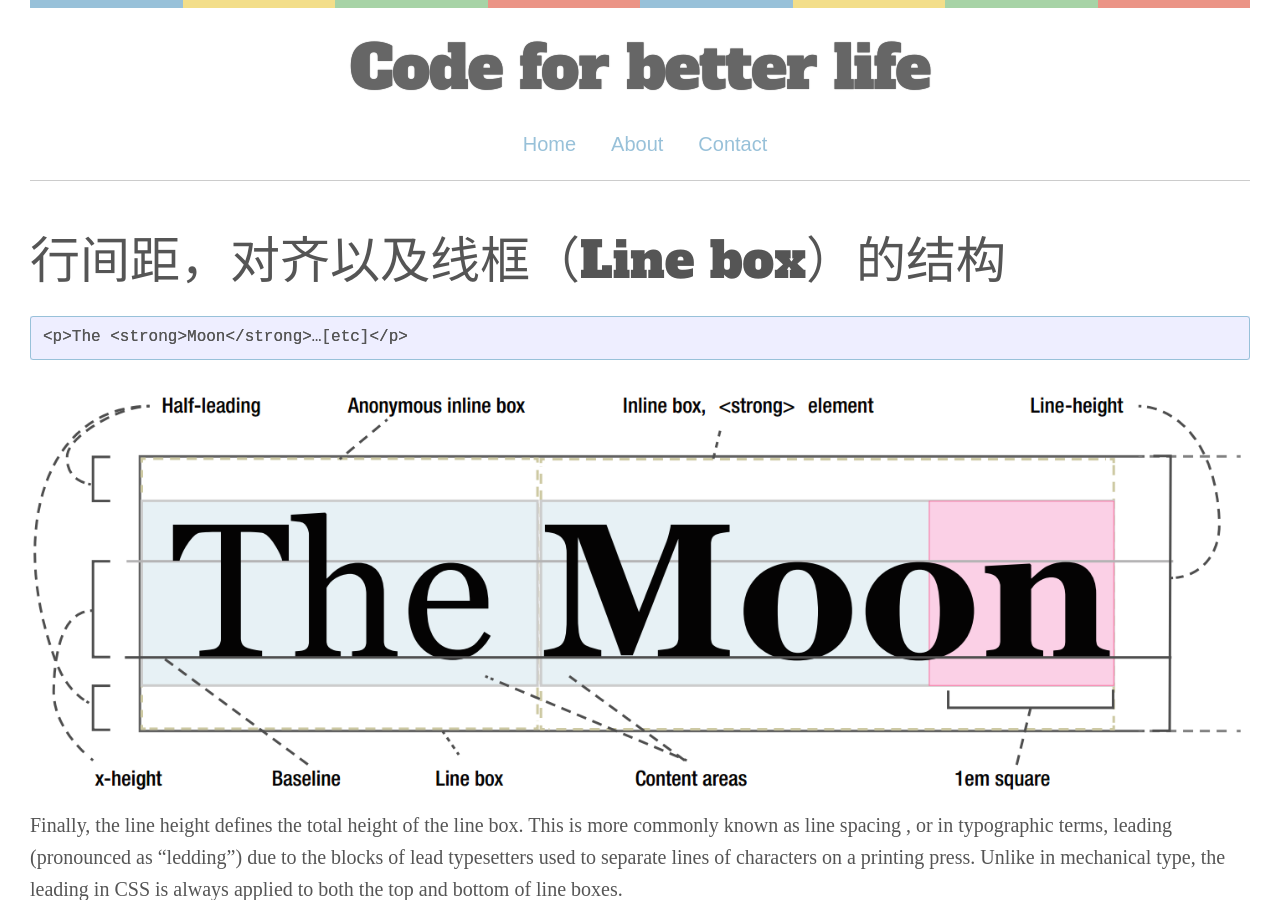
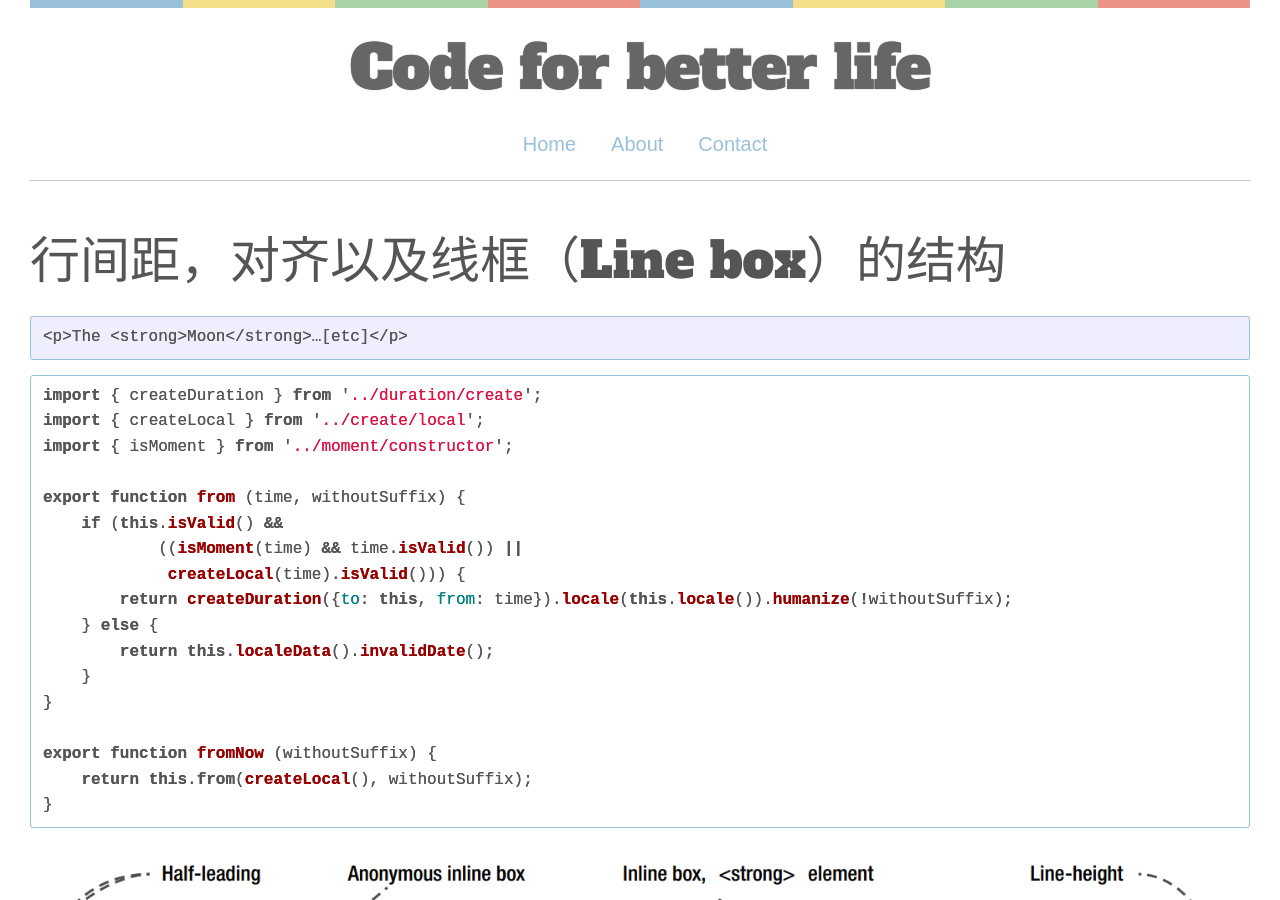
Before and after one commit to YYvanYang/yyvanyang.github.io, a Jekyll site: the page built from _posts/2017-02-08-css-mastery.md, in a window 1280 px wide and 900 px high. Built offline with Jekyll 4.4.1, drawn with Linux system fonts in a browser that asks for light colours; some web fonts are replaced.

Commit message:
test js hightlight

````diff
--- a/_posts/2017-02-08-css-mastery.md
+++ b/_posts/2017-02-08-css-mastery.md
@@ -7,6 +7,26 @@
 ```
 <p>The <strong>Moon</strong>…[etc]</p>
 ```
+
+{% highlight javascript %}
+import { createDuration } from '../duration/create';
+import { createLocal } from '../create/local';
+import { isMoment } from '../moment/constructor';
+
+export function from (time, withoutSuffix) {
+    if (this.isValid() &&
+            ((isMoment(time) && time.isValid()) ||
+             createLocal(time).isValid())) {
+        return createDuration({to: this, from: time}).locale(this.locale()).humanize(!withoutSuffix);
+    } else {
+        return this.localeData().invalidDate();
+    }
+}
+
+export function fromNow (withoutSuffix) {
+    return this.from(createLocal(), withoutSuffix);
+}
+{% endhighlight %}
 
 ![]({{site.baseurl}}/images/line-box.png)
 
````
